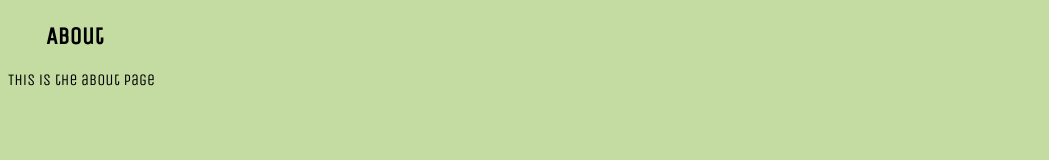
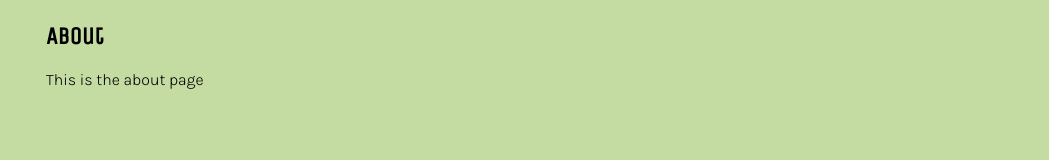
Before and after one commit to samanthashleyrose/React-Coding-Portfolio, a React (Vite) app: page / in a window 1280 px wide. Shown: the part 129-289 px from the top of the page, without its empty margins (0-1049 px from the left). Built offline with nearby package versions, Linux system fonts and the light colour scheme.

Commit message:
Created about section w simple css:

```diff
--- a/src/main.css
+++ b/src/main.css
@@ -31,3 +31,10 @@ h2 {
     justify-content: left;
     margin-left: 3%;
 }
+
+/* ABOUT */
+#about-section {
+    color: black;
+    font-family: Karla, sans-serif;
+    margin-left: 3%;
+}
--- a/src/pages/About.jsx
+++ b/src/pages/About.jsx
@@ -2,7 +2,7 @@ export default function About() {
     return (
       <div>
         <h2>About</h2>
-        <p>This is the about page</p>
+        <p id="about-section">This is the about page</p>
       </div>
     );
   }
```
